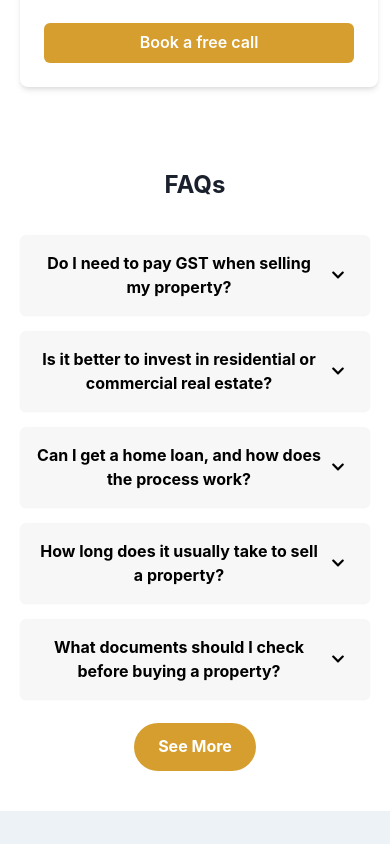
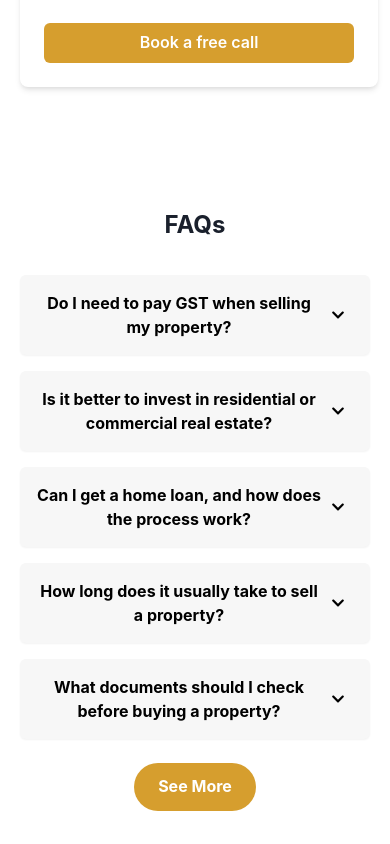
Before and after one commit to Ahsan-26/estate-frontend, a React (Create React App) app: page / in a window 390 px wide. Shown: the part 6960-7804 px from the top of the page. Built offline with nearby package versions, Linux system fonts and the light colour scheme.

Commit message:
faq adjusted for mobile

```diff
--- a/src/components/Faqs.js
+++ b/src/components/Faqs.js
@@ -79,7 +79,7 @@ const FAQs = () => {
   };
 
   return (
-    <Box as="section" py={{ base: 10, md: 16 }} px={{ base: 5, md: 20 }} textAlign="center">
+    <Box as="section" py={{ base: 10, md: 16 }} px={{ base: 5, md: 20 }} textAlign="center" mt={{ base: 10, md: 5 }}>
       {/* Section Heading */}
       <Text fontSize={{ base: "2xl", md: "4xl" }} fontWeight="bold">
         FAQs
```
